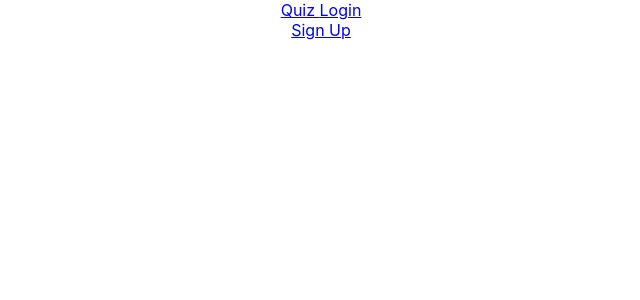
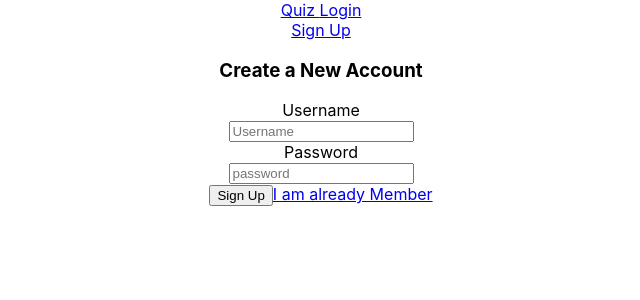
Before and after one commit to dtauraso/Front-End-1, a React (Create React App) app in the folder celeb-dead-or-alive/: page /signup in a window 1280 px wide. Shown: the top 300 px of the page, without its empty margins (319-959 px from the left). Built offline with nearby package versions, Linux system fonts and the light colour scheme.

Commit message:
signup implemented

```diff
--- a/celeb-dead-or-alive/src/App.js
+++ b/celeb-dead-or-alive/src/App.js
@@ -3,7 +3,7 @@ import { Route, Link } from "react-router-dom";
 import './App.css';
 import CelebrityDeadOrAliveQuiz from "./components/CelebrityDeadOrAliveQuiz";
 import Score from "./components/Score";
-import NewUser from './components/users/Form';
+import SignUp from './components/users/SignUp';
 import Login from "./components/Login"
 function App() {
 
@@ -33,7 +33,7 @@ function App() {
         <Link to="/login">Login</Link>
       </nav>
       <nav>
-        <Link to="/newuser">Sign Up</Link>
+        <Link to="/signup">Sign Up</Link>
       </nav>
 
 
@@ -58,8 +58,8 @@ function App() {
       <Route path="/login"
             render={(props) => <Login {...props} score={playerScore}/> }
             />
-      <Route path="/newuser"
-            render={(props) => <NewUser {...props} score={playerScore}/> }
+      <Route path="/signup"
+            render={(props) => <SignUp {...props} score={playerScore}/> }
             />
     </div>
   );
--- a/celeb-dead-or-alive/src/components/users/Form.js
+++ b/celeb-dead-or-alive/src/components/users/Form.js
@@ -50,7 +50,6 @@ const NewUser = ({ values, errors, touched, status }) => {
             {user.map(person => (
                 <ul key={person.id}>
                     <li>Name: {person.name}</li>
-                    <li>Email: {person.email}</li>
                     <li>Password: {"*".repeat(person.password.length)}</li>
                 </ul>
             ))}
@@ -59,12 +58,10 @@ const NewUser = ({ values, errors, touched, status }) => {
     )
 }
 const FormikNewUser = withFormik({
-    mapPropsToValues({ name, email, password, terms }) {
+    mapPropsToValues({ name, password }) {
         return {
             name: name || "",
-            email: email || "",
             password: password || "",
-            terms: terms || false
         };
     },
 
@@ -88,4 +85,4 @@ const FormikNewUser = withFormik({
 
 
 
-export default FormikNewUser
+export default FormikNewUser;
--- a/celeb-dead-or-alive/src/components/users/SignUp.js
+++ b/celeb-dead-or-alive/src/components/users/SignUp.js
@@ -6,7 +6,6 @@ import axios from "axios";
 
 const initialState = {
   username: "",
-  email: "",
   password: ""
 };
 
@@ -19,7 +18,7 @@ const SignUp = props => {
   };
 
   const handleSubmit = e => {
-    event.preventDefault();
+    // event.preventDefault();
     axios
       .post(`https://celebritydeadoralive-backend.herokuapp.com/api/users`, users)
       .then(res => {
@@ -52,7 +51,7 @@ const SignUp = props => {
               />
             </div>
 
-            <div className="password">
+            {/* <div className="password">
               <label>Email</label>
             </div>
 
@@ -66,7 +65,7 @@ const SignUp = props => {
                 value={users.email}
                 required
               />
-            </div>
+            </div> */}
 
             <div className="password">
               <label>Password</label>
```
